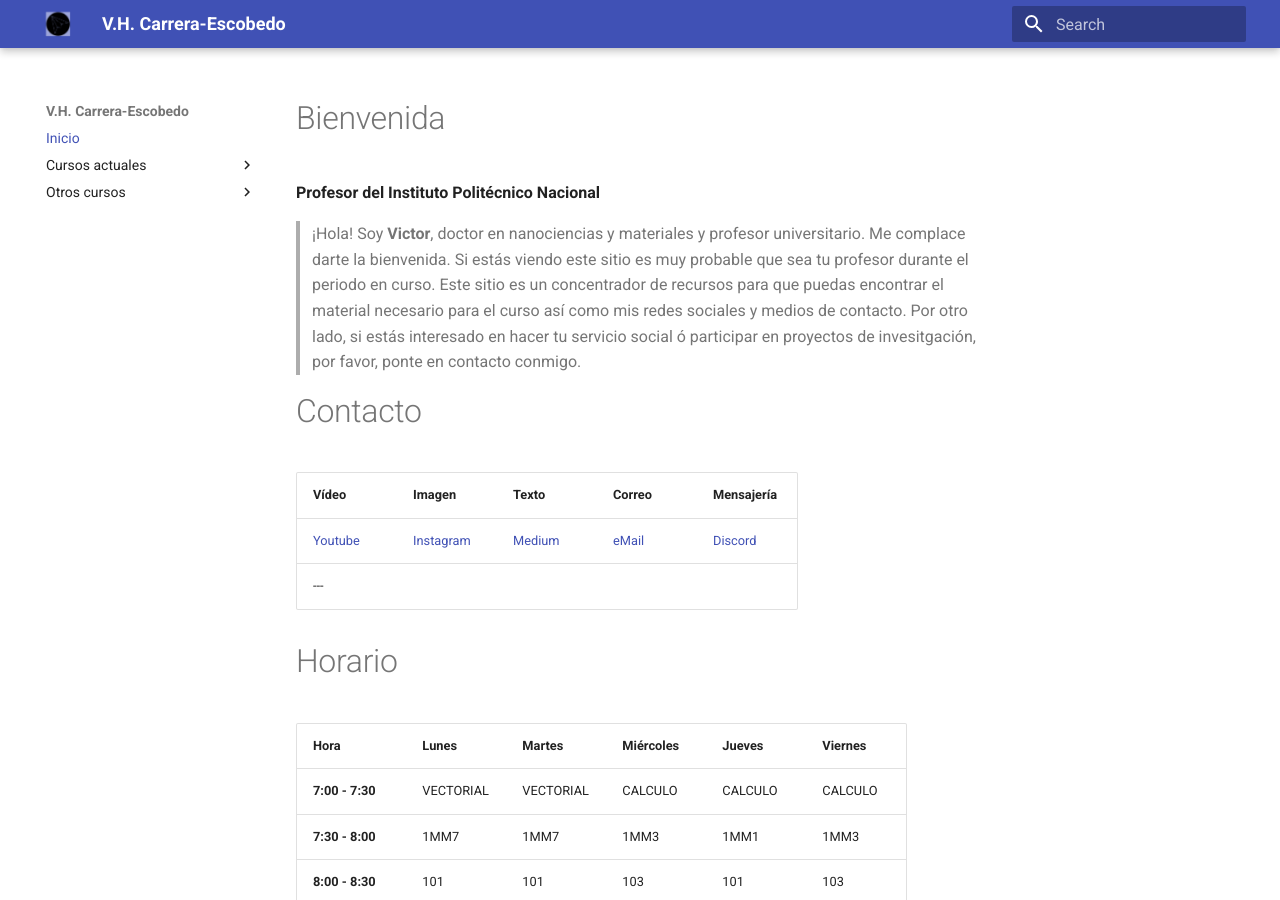
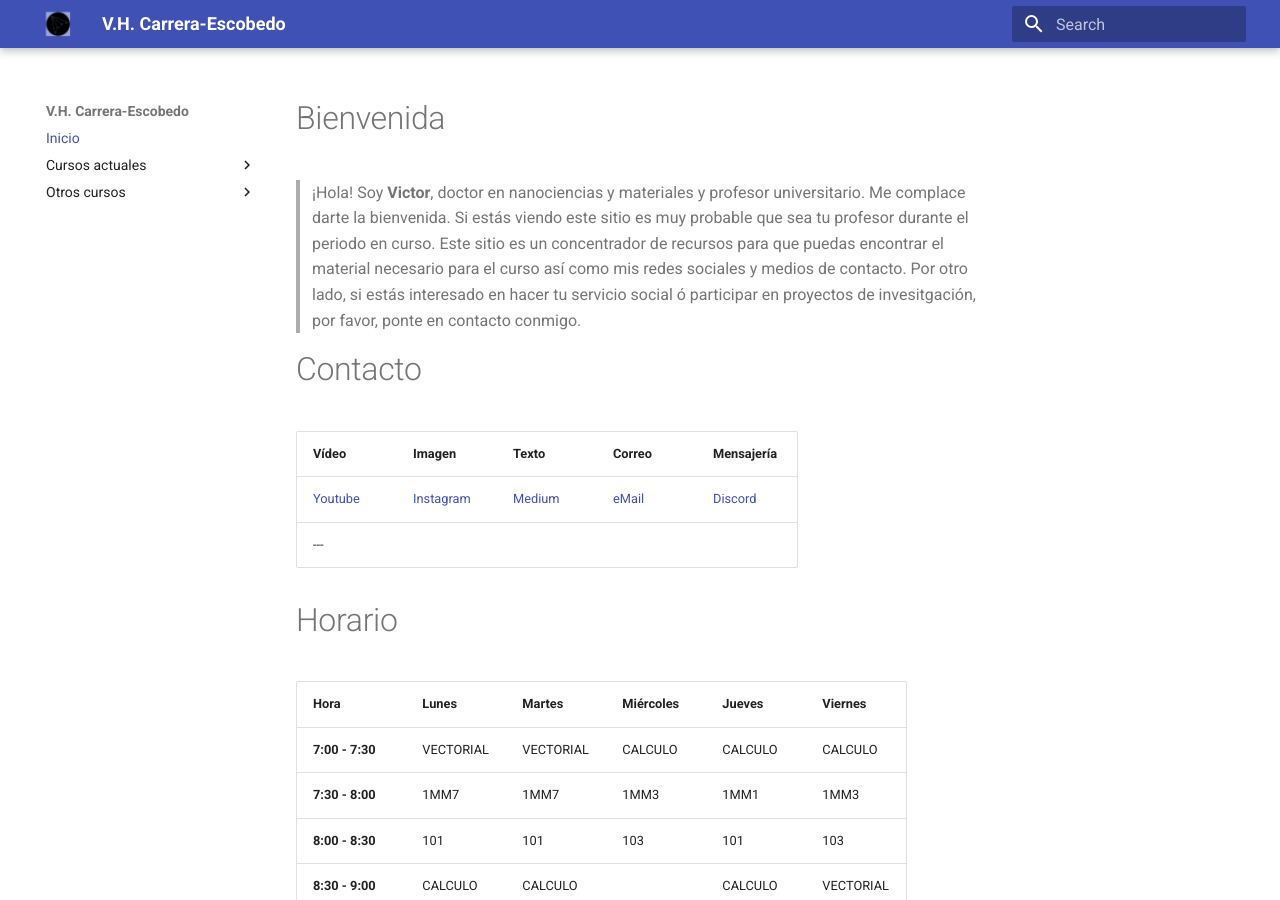
Before and after one commit to vcarrerae/Recursos-academicos, an MkDocs documentation site: the page built from docs/index.md, in a window 1280 px wide and 900 px high. Built offline with MkDocs 1.6.1 and Material for MkDocs 9.7.7, drawn with Linux system fonts in a browser that asks for light colours.

Commit message:
Remove professor affiliation from welcome message
Removed the title line indicating the professor's affiliation.

```diff
--- a/docs/index.md
+++ b/docs/index.md
@@ -1,6 +1,4 @@
 # Bienvenida
-
-**Profesor del Instituto Politécnico Nacional**
 
 > ¡Hola! Soy **Victor**, doctor en nanociencias y materiales y profesor universitario.
 > Me complace darte la bienvenida.
```
